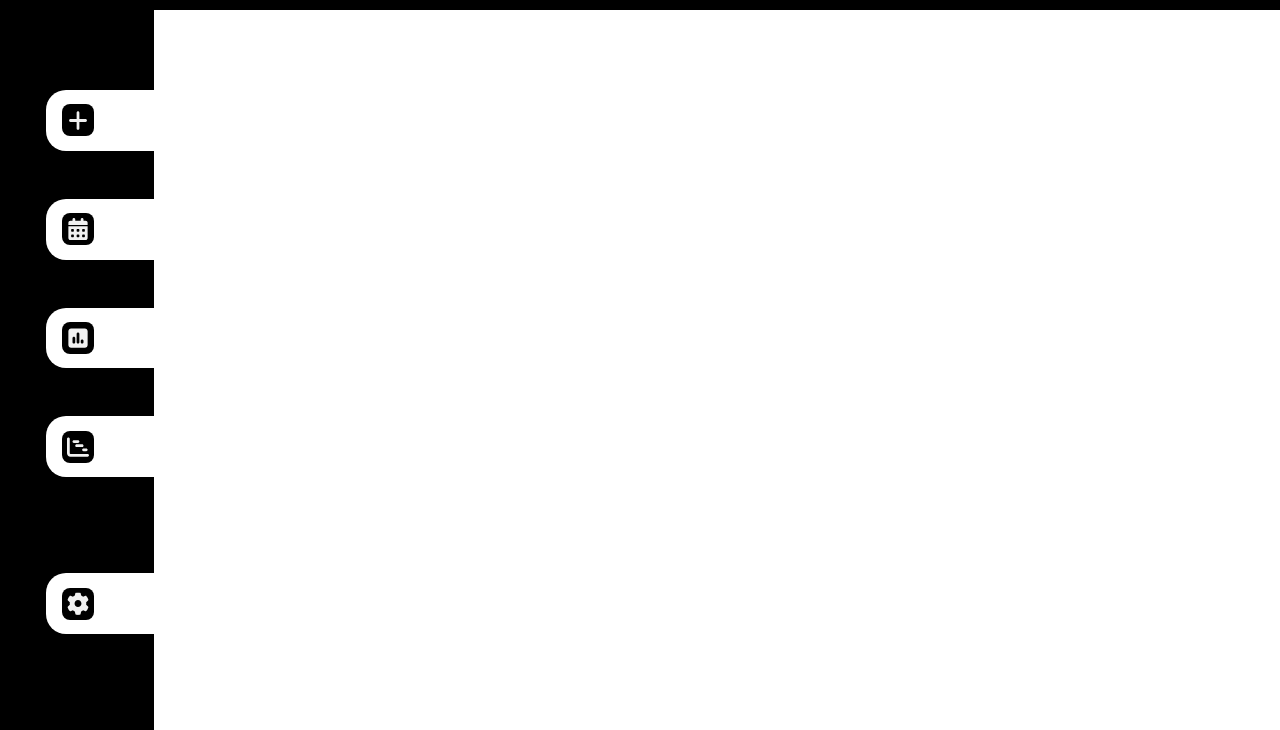
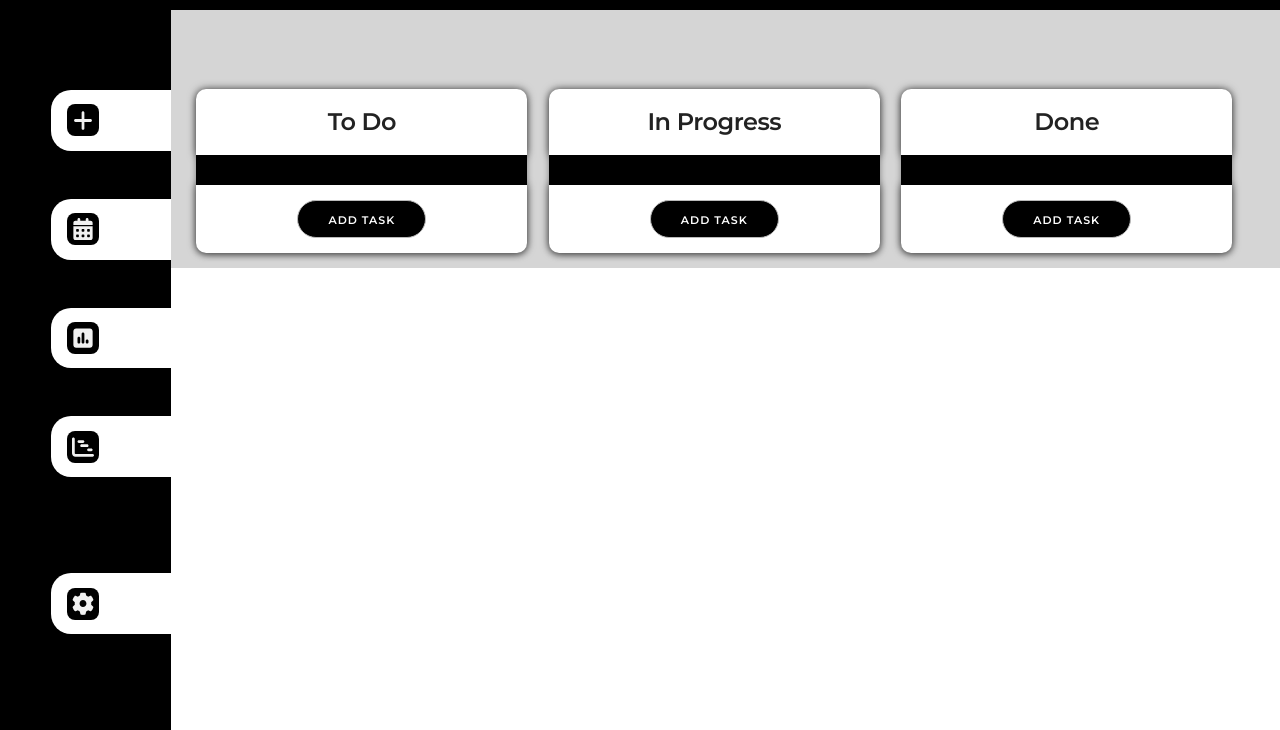
Before and after one commit to MiriamOliver/Desafio, a website built with webpack: page src/index.html in a window 1280 px wide. Shown: the part 70-800 px from the top of the page. Built offline with nearby package versions, Linux system fonts and the light colour scheme.

Commit message:
crear paneles

```diff
--- a/src/css/mia.scss
+++ b/src/css/mia.scss
@@ -1,8 +1,8 @@
 @import 'normalize', 'skeleton', 'miscelanea';
 
 :root{
-    /* --titulos:;
-    --titulillo:; */
+    --titulos:600;
+    /*--titulillo:; */
     --enlaces: 300;
     --enlacesdestacado:500;
     --tampequenio:10pt;
@@ -147,7 +147,7 @@ $fondoTemaOscuro: rgb(115,115,115);
 }
 .navegador nav{
     background-color: black;
-    width: 90%;
+    width: 100%;
     height: 90vh;
     overflow: hidden;
     ul{
@@ -180,7 +180,68 @@ $fondoTemaOscuro: rgb(115,115,115);
         }
     }
 }
+.contenedor{
+    .tablero{
+        width: 104.8%;
+        background-color: rgb(213, 213, 213);
+        padding: 1em;
+    }
+    .panel{
+        box-shadow: 0 2px 6px rgba(0, 0, 0, 0.4);
+        margin: 8vh 1% 0 1%;
+        background-color: white;
+        border-radius: 10px;
+        .titulo{
+            box-shadow: 0 0 8px 0 rgba(0, 0, 0, 0.6);
+            border-radius: 10px 10px 0 0 ;
+            padding: 1em;
+            h5{
+                font-weight: var(--titulos);
+                margin: 0 auto;
+                text-align: center;
+            }
+        }
+        .mas{
+            padding: 1em;
+            text-align: center;
+            box-shadow: 0 0 8px 0 rgba(0, 0, 0, 0.6);
+            border-radius: 0 0 10px 10px;
+            button{
+                background-color: black;
+                color: white;
+                border-radius: 2em;
+                margin: 0;
+            }
+        }
+        .grupotarjeta{
+            background-color: black;
+            padding: 1em;
+            overflow-y: scroll;
+            max-height: 50vh;
+            .tarjetas{
+                background-color: rgb(244, 244, 244);
+                border-radius: 10px;
+                padding: 2em;
+                margin-top: 1em;
+            }
+            .tarjetas:first-child{
+                margin-top: 0;
+            }
+        }
+        .grupotarjeta::-webkit-scrollbar {
+            width: 8px;
+            background-color: #ccc;
+        }
+        .grupotarjeta::-webkit-scrollbar-thumb {
+            background: rgb(45, 45, 45);
+            border-radius: 4px;
+        }
+        .grupotarjeta::-webkit-scrollbar-thumb:active {
+            background-color: #0e0e0e;
+        }
+    }
 
+}
 
 
 @media (min-width: 550px) {
--- a/src/css/skeleton.css
+++ b/src/css/skeleton.css
@@ -44,7 +44,7 @@
 /* For devices larger than 400px */
 @media (min-width: 400px) {
   .container {
-    width: 85%;
+    width: 100%;
     padding: 0; }
 }
 
--- a/src/index.html
+++ b/src/index.html
@@ -58,19 +58,55 @@
                     </ul>
                 </nav>
             </div>
-            <!--
-            <div class="ten columns ">
+            <div class="ten columns contenedor">
                 <div class="row">
                     <div class="twelve columns">
                         <div class="row tablero">
-                            <div class="twelve columns panel">
+                            <div class="four columns panel">
                                 <div class="row">
                                     <div class="twelve columns titulo">
-                                        <h2>To Do</h2>
+                                        <h5>To Do</h5>
                                     </div>
                                 </div>
+                                <div class="row grupotarjeta">
+                                    <!-- <div class="twelve columns tarjetas">
+
+                                    </div>
+                                    <div class="twelve columns tarjetas">
+
+                                    </div> -->
+                                </div>
                                 <div class="row">
-                                    <div class="twelve columns tarjetas">
+                                    <div class="twelve columns mas">
+                                        <button id="btntask">Add Task</button>
+                                    </div>
+                                </div>
+                            </div>
+                            <div class="four columns panel">
+                                <div class="row">
+                                    <div class="twelve columns titulo">
+                                        <h5>In Progress</h5>
+                                    </div>
+                                </div>
+                                <div class="row grupotarjeta">
+                                    <!-- <div class="twelve columns tarjetas">
+                                        tarjeta1
+                                    </div> -->
+                                </div>
+                                <div class="row">
+                                    <div class="twelve columns mas">
+                                        <button>Add Task</button>
+                                    </div>
+                                </div>
+                            </div>
+                            <div class="four columns panel">
+                                <div class="row">
+                                    <div class="twelve columns titulo">
+                                        <h5>Done</h5>
+                                    </div>
+                                </div>
+                                <div class="row grupotarjeta">
+                                    <!-- <div class="twelve columns tarjetas">
                                         tarjeta1
                                     </div>
                                     <div class="twelve columns tarjetas">
@@ -78,11 +114,11 @@
                                     </div>
                                     <div class="twelve columns tarjetas">
                                         tarjeta3
-                                    </div>
+                                    </div> -->
                                 </div>
                                 <div class="row">
                                     <div class="twelve columns mas">
-                                        +
+                                        <button>Add Task</button>
                                     </div>
                                 </div>
                             </div>
@@ -90,7 +126,6 @@
                     </div>
                 </div>
             </div>
-             -->
         </div>
     </div>
 </body>
```
Also changed, not shown: src/css/mia.css, 1 other file.
